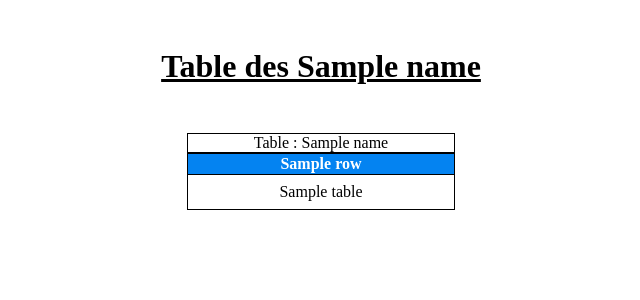
After one commit to DrinePsylook/backendFlask, a Flask app: template templates/tables_template.html in a window 1280 px wide. The commit adds this page. Shown: the top 300 px of the page, without its empty margins (319-959 px from the left). Run offline with Flask 3, Linux system fonts and the light colour scheme; the template is opened without the code that fills it: most values are stand-ins (such as "Sample title", 1, 10 or a date in 2020).

Commit message:
datas en tableau

```diff
--- a/app.py
+++ b/app.py
@@ -5,18 +5,48 @@ app = Flask(__name__)
 
 @app.route("/")
 def home():
-    return render_template('index.html')
+    return render_template('index_template.html')
 
 @app.route("/simple-page")
 def simple_page():
     fruits = ['orange', 'banane', 'fraise']
-    return render_template('simple_page.html', fruits=fruits)
+    return render_template('simple_page_template.html', fruits=fruits)
 
 @app.route('/table/<name>')
 def sql_table(name):
     db_con = sqlite3.connect("flaskr/data.db")
     cur = db_con.cursor()
-    sql_request = f"SELECT * FROM {name} LIMIT 50"
+
+    columns_name= []
+    if name == "all":
+        sql_request = '''SELECT customer.id AS id_client, customer.country AS pays, co.id AS id_commande_client, co.invoice_nb AS numero_facture, co.invoice_date AS date_facture, od.id AS id_detail_commande, od.quantity AS quantite, product.id AS id_produit, product.description AS description, product.price As prix
+                            FROM customer
+                            LEFT JOIN customer_order as co
+                                ON customer.id = co.customer_id
+                            LEFT JOIN order_detail as od
+                                ON co.id = od.order_id
+                            LEFT JOIN product
+                                ON od.product_id = product.id
+                            ORDER BY customer.id
+                            LIMIT 50'''
+    else:
+        sql_request = f"SELECT * FROM {name} LIMIT 50"
+
     res = cur.execute(sql_request)
     resultat = res.fetchall()
-    return render_template('tables.html', tables=resultat, name=name)
+
+    columns_name = [description[0] for description in cur.description]
+
+     # col_request = f"PRAGMA table_info({name});"
+
+    # if name == "customer":
+    #     col=['id', 'Pays']
+    # elif name == "product":
+    #     col=['id', 'Description', 'Price']
+    # elif name == "order_detail":
+    #     col=['id', 'Quantity', 'id de commande', 'id du produit']
+    # elif name == "customer_order":
+    #     col=['id', 'Numéro de facture', 'Date de la facture', 'Numéro lient']
+    # else:
+    #     col=['Numéro client', 'Pays', 'Numéro commande/client', 'Numéro de facture', 'Date de la facture',  ]
+    return render_template('tables_template.html', tables=resultat, name=name, col = columns_name)
--- /dev/null
+++ b/static/design.css
@@ -0,0 +1,53 @@
+* {
+    margin: 0;
+}
+
+h1 {
+    text-align: center;
+    text-decoration: underline;
+    margin-top: 1.5em;
+    margin-bottom: 1.5em;
+}
+
+#listing {
+    margin: 1em;
+
+}
+
+.zut {
+    margin-bottom: 1em;
+}
+
+.tabdiv {
+    display: flex;
+    flex-direction: row;
+    justify-content: center;
+    margin: 1%;
+}
+
+table {
+    border-collapse: collapse;
+    text-align: center;
+
+}
+
+caption{
+    border: 1px solid black;
+}
+
+th{
+    border: 1px solid black;
+    background-color: rgb(4, 131, 241);
+    color: white;
+}
+
+tr:nth-of-type(2n){
+    border: 1px solid black;
+    background-color: rgba(137, 185, 226, 0.5);
+}
+
+td{
+    padding: 8px 8px;
+    border: 1px solid black;
+    width: 250px;
+}
--- a/templates/index.html
+++ b/templates/index_template.html
@@ -4,18 +4,19 @@
     <meta charset="UTF-8">
     <meta name="viewport" content="width=device-width, initial-scale=1.0">
     <title>Tableau de données BDD</title>
-    <link rel="stylesheet" href="design.css" />
+    <link rel="stylesheet" href="{{ url_for('static', filename='design.css') }}" />
 </head>
 <body>
     <h1>Importation des données d'une BDD</h1>
 
-    <div>
+    <div id="listing">
         <p class="zut">Choisissez les informations à afficher :</p>
         <ul>
             <li><a href="/table/customer">Client</a></li>
             <li><a href="/table/product">Produit</a></li>
             <li><a href="/table/customer_order">Commandes des clients</a></li>
             <li><a href="/table/order_detail">Détail des commandes</a></li>
+            <li><a href="/table/all">Tous</a></li>
         </ul>
     </div>
 
--- /dev/null
+++ b/templates/tables_template.html
@@ -0,0 +1,42 @@
+<!DOCTYPE html>
+<html lang="en">
+<head>
+    <meta charset="UTF-8">
+    <meta name="viewport" content="width=device-width, initial-scale=1.0">
+    <title>Tableau de données BDD</title>
+    <link rel="stylesheet" href="{{ url_for('static', filename='design.css') }}" />
+</head>
+
+<body>
+
+
+    <h1>Table des {{name}} </h1>
+
+    <div class = "tabdiv">
+        <table>
+
+            <caption>Table : {{name}}</caption>
+
+            <thead>
+                <tr>
+                {%for row in col%}
+                    <th>{{row}}</th>
+                {%endfor%}
+                </tr>
+            </thead>
+
+            <tbody>
+                {%for i in tables%}
+                    <tr>
+                    {%for j in i%}
+                        <td>{{j}}</td>
+                    {%endfor%}
+                    </tr>
+                {%endfor%}
+            </tbody>
+
+        </table>
+    </div>
+
+</body>
+</html>
```
Also changed, not shown: templates/design.css (deleted, +0 -22 lines), templates/tables.html (deleted, +0 -23 lines), templates/simple_page_template.html (renamed from templates/simple_page.html).
